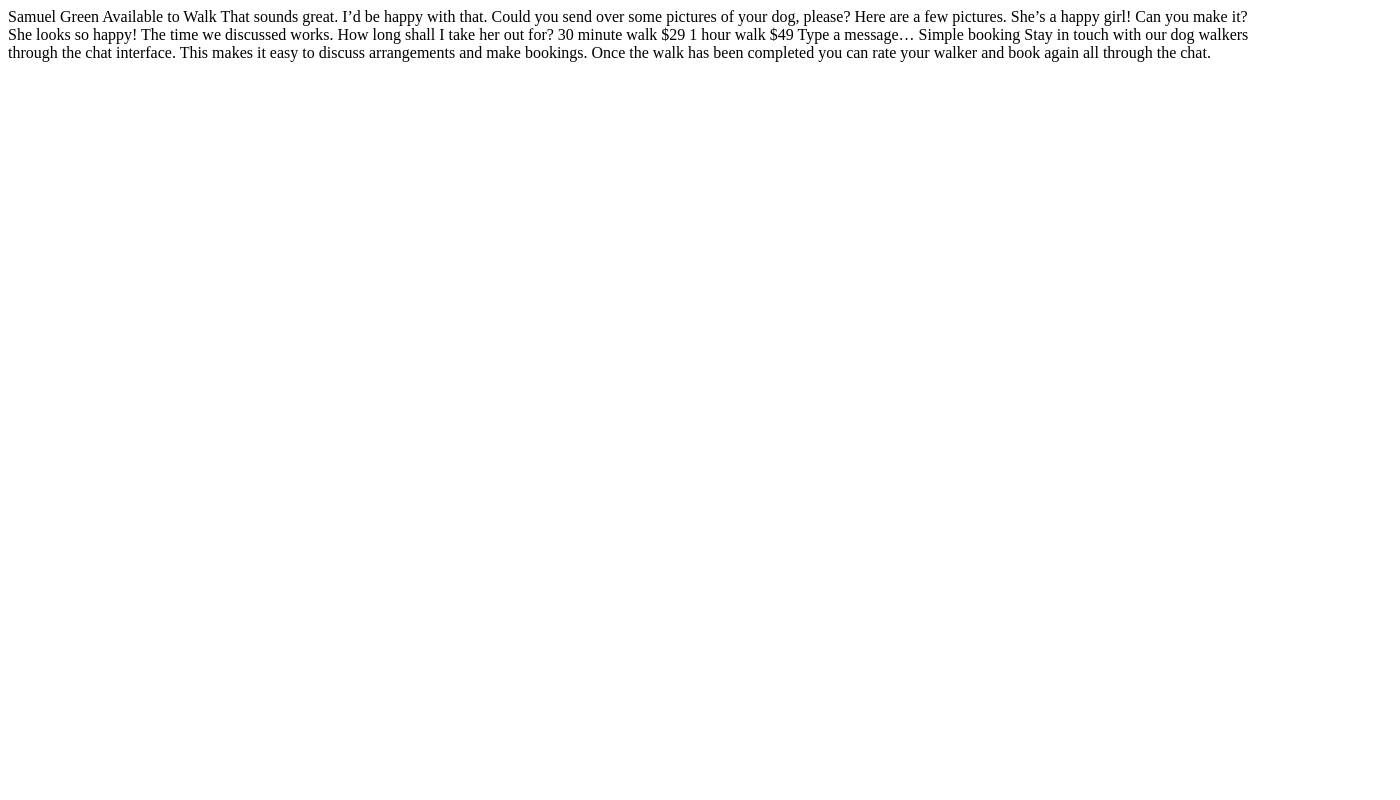
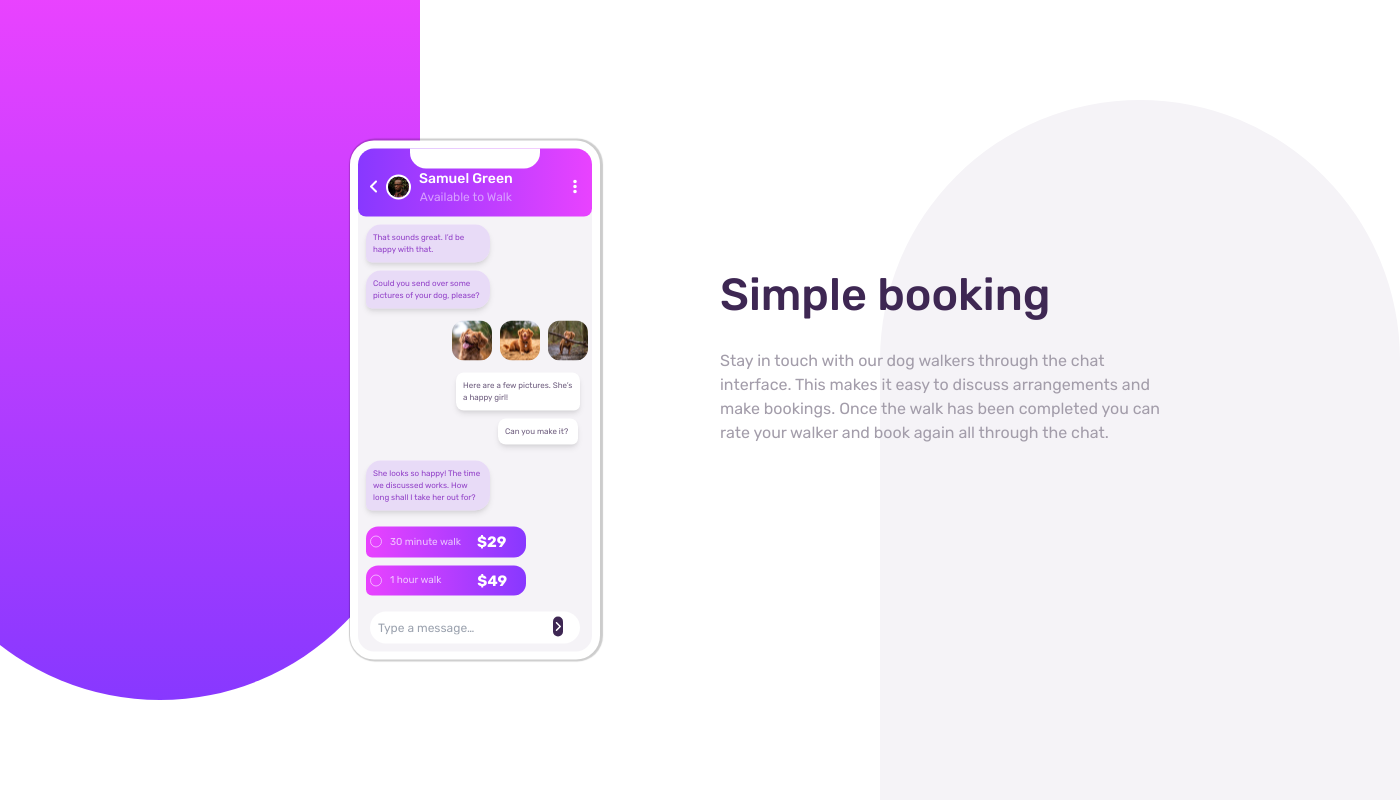
Before and after one commit to Koreankat/static-chat-app, a plain HTML site: page index.html in a window 1280 px wide. Shown: the whole page, 1400 px wide, since content can reach past the window. Drawn offline with nearby package versions, Linux system fonts and the light colour scheme.

Commit message:
v1 finish

```diff
--- a/index.html
+++ b/index.html
@@ -3,7 +3,8 @@
   <head>
     <meta charset="UTF-8" />
     <meta name="viewport" content="width=device-width, initial-scale=1.0" />
-
+    <script src="https://cdn.tailwindcss.com"></script>
+    <link rel="stylesheet" href="styles.css" />
     <link
       rel="icon"
       type="image/png"
@@ -13,14 +14,133 @@
 
     <title>Frontend Mentor | [Challenge Name Here]</title>
   </head>
-  <body>
-    Samuel Green Available to Walk That sounds great. I’d be happy with that.
-    Could you send over some pictures of your dog, please? Here are a few
-    pictures. She’s a happy girl! Can you make it? She looks so happy! The time
-    we discussed works. How long shall I take her out for? 30 minute walk $29 1
-    hour walk $49 Type a message… Simple booking Stay in touch with our dog
-    walkers through the chat interface. This makes it easy to discuss
-    arrangements and make bookings. Once the walk has been completed you can
-    rate your walker and book again all through the chat.
+  <body class="flex justify-center">
+    <div class="gradient-1"></div>
+    <div class="gradient-2"></div>
+    <div class="md:w-[820px] w-[305px] flex ml-20 justify-between v-center">
+      <div class="w-[250px] border-8 border-white phone rounded-3xl app-bg">
+        <div class="head-bg rounded-t-2xl">
+          <div class="w-[130px] h-[20px] bg-white rounded-b-2xl m-auto"></div>
+          <div class="flex items-center w-[200px] ml-3 pb-3">
+            <svg
+              xmlns="http://www.w3.org/2000/svg"
+              viewBox="0 0 256 512"
+              width="8px"
+            >
+              <path
+                fill="white"
+                d="M192 448c-8.188 0-16.38-3.125-22.62-9.375l-160-160c-12.5-12.5-12.5-32.75 0-45.25l160-160c12.5-12.5 32.75-12.5 45.25 0s12.5 32.75 0 45.25L77.25 256l137.4 137.4c12.5 12.5 12.5 32.75 0 45.25C208.4 444.9 200.2 448 192 448z"
+              />
+            </svg>
+            <img
+              src="/images/avatar.jpg"
+              alt="avatar"
+              width="25px"
+              class="mr-2 ml-2 border-2 border-white rounded-full"
+            />
+            <div class="flex flex-col justify-center items-center">
+              <h1 class="font-medium text-white text-sm">Samuel Green</h1>
+              <p class="text-xs p">Available to Walk</p>
+            </div>
+            <svg
+              xmlns="http://www.w3.org/2000/svg"
+              viewBox="0 0 128 512"
+              class="relative md:left-[60px] left-[40px] w-[4px]"
+            >
+              <path
+                fill="white"
+                d="M64 360C94.93 360 120 385.1 120 416C120 446.9 94.93 472 64 472C33.07 472 8 446.9 8 416C8 385.1 33.07 360 64 360zM64 200C94.93 200 120 225.1 120 256C120 286.9 94.93 312 64 312C33.07 312 8 286.9 8 256C8 225.1 33.07 200 64 200zM64 152C33.07 152 8 126.9 8 96C8 65.07 33.07 40 64 40C94.93 40 120 65.07 120 96C120 126.9 94.93 152 64 152z"
+              />
+            </svg>
+          </div>
+        </div>
+        <div class="rounded-b-2xl">
+          <div class="text-[8px] p-2 w-[140px] left-p-color">
+            <p class="left-p-bg p-[7px] left-p-borders mb-2 shadow-md">
+              That sounds great. I’d be happy with that.
+            </p>
+            <p class="left-p-bg p-[7px] left-p-borders shadow-md">
+              Could you send over some pictures of your dog, please?
+            </p>
+          </div>
+          <div class="">
+            <div class="flex justify-end">
+              <img
+                src="/images/dog-image-1.jpg"
+                alt="dog-image-1"
+                width="40px"
+                class="m-1 rounded-xl"
+              />
+              <img
+                src="/images/dog-image-2.jpg"
+                alt="dog-image-2"
+                width="40px"
+                class="m-1 rounded-xl"
+              />
+              <img
+                src="/images/dog-image-3.jpg"
+                alt="dog-image-3"
+                width="40px"
+                class="m-1 rounded-xl"
+              />
+            </div>
+            <div class="right-p-color text-[8px] p-2 max-w-[140px] ml-[90px]">
+              <p class="right-p-borders p-[7px] mb-2 bg-white shadow-md">
+                Here are a few pictures. She’s a happy girl!
+              </p>
+              <p
+                class="right-p-borders p-[7px] bg-white w-[80px] shadow-md ml-[42px]"
+              >
+                Can you make it?
+              </p>
+            </div>
+          </div>
+          <div class="text-[8px] p-2 w-[140px] left-p-color">
+            <p class="left-p-bg p-[7px] left-p-borders shadow-md">
+              She looks so happy! The time we discussed works. How long shall I
+              take her out for?
+            </p>
+          </div>
+          <div class="w-[160px] text-[10px] light-white m-2">
+            <div class="msg-bg p-1 flex items-center bot-msg mb-2">
+              <div class="circle mr-2"></div>
+              30 minute walk
+              <span class="font-bold text-[15px] text-white ml-4">$29</span>
+            </div>
+            <div class="msg-bg p-1 flex items-center bot-msg">
+              <div class="circle mr-2"></div>
+              1 hour walk
+              <span class="font-bold text-[15px] text-white ml-9">$49</span>
+            </div>
+          </div>
+          <div class="h-[40px] mb-2">
+            <input
+              type="text"
+              placeholder="Type a message…"
+              class="text-xs w-[210px] ml-3 p-2 rounded-full mb-2 mt-2"
+            />
+            <svg
+              xmlns="http://www.w3.org/2000/svg"
+              viewBox="0 0 256 512"
+              class="w-[10px] submit"
+            >
+              <path
+                fill="white"
+                d="M64 448c-8.188 0-16.38-3.125-22.62-9.375c-12.5-12.5-12.5-32.75 0-45.25L178.8 256L41.38 118.6c-12.5-12.5-12.5-32.75 0-45.25s32.75-12.5 45.25 0l160 160c12.5 12.5 12.5 32.75 0 45.25l-160 160C80.38 444.9 72.19 448 64 448z"
+              />
+            </svg>
+          </div>
+        </div>
+      </div>
+      <div class="md:w-[450px] w-full box-right">
+        <h1 class="heading">Simple booking</h1>
+        <p class="para">
+          Stay in touch with our dog walkers through the chat interface. This
+          makes it easy to discuss arrangements and make bookings. Once the walk
+          has been completed you can rate your walker and book again all through
+          the chat.
+        </p>
+      </div>
+    </div>
   </body>
 </html>
--- /dev/null
+++ b/styles.css
@@ -0,0 +1,154 @@
+@import url("https://fonts.googleapis.com/css2?family=Rubik:wght@400;500;700&display=swap");
+* {
+  margin: 0;
+}
+body {
+  width: 375px;
+  height: 940px;
+  font-family: "Rubik", sans-serif;
+  overflow: hidden;
+}
+.gradient-1 {
+  background-image: linear-gradient(
+    to bottom,
+    hsl(293, 100%, 63%),
+    hsl(264, 100%, 61%)
+  );
+  width: 250px;
+  height: 500px;
+  border-bottom-right-radius: 999px;
+  position: absolute;
+  z-index: -1;
+  left: -100px;
+}
+.gradient-2 {
+  background-color: hsl(270, 20%, 96%);
+  width: 200px;
+  height: 500px;
+  border-top-left-radius: 999px;
+  z-index: -1;
+  position: absolute;
+  right: -100px;
+}
+.v-center {
+  margin: 0;
+  position: absolute;
+  top: 50%;
+  -ms-transform: translateY(-50%);
+  transform: translateY(-50%);
+}
+.head-bg {
+  background-image: linear-gradient(
+    to left,
+    hsl(293, 100%, 63%),
+    hsl(264, 100%, 61%)
+  );
+  border-bottom-left-radius: 8px;
+  border-bottom-right-radius: 8px;
+}
+.phone {
+  box-shadow: 1px 0px 1px 2px rgba(0, 0, 0, 0.2);
+}
+.p {
+  color: hsl(276, 100%, 81%);
+}
+.app-bg {
+  background-color: hsl(270, 20%, 96%);
+}
+.left-p-color {
+  color: hsl(276, 55%, 52%);
+}
+.right-p-color {
+  color: hsl(271, 15%, 43%);
+}
+.left-p-bg {
+  background-color: hsla(269, 71%, 89%, 0.658);
+}
+.left-p-borders {
+  border-radius: 15px;
+  border-bottom-left-radius: 6px;
+}
+.right-p-borders {
+  border-radius: 8px;
+  border-bottom-right-radius: 6px;
+}
+.msg-bg {
+  background-image: linear-gradient(
+    to right,
+    hsl(293, 100%, 63%),
+    hsl(264, 100%, 61%)
+  );
+  border-radius: 15px;
+  border-bottom-left-radius: 6px;
+}
+.circle {
+  border: 1px solid rgba(255, 255, 255, 0.564);
+  width: 12px;
+  height: 12px;
+  border-radius: 999px;
+}
+.light-white {
+  color: rgba(255, 255, 255, 0.7);
+}
+.bot-msg {
+  border-radius: 12px;
+  border-bottom-left-radius: 6px;
+}
+.submit {
+  background-color: hsl(271, 36%, 24%);
+  width: 20px;
+  height: 20px;
+  border-radius: 999px;
+  padding: 2px;
+  position: relative;
+  bottom: 35px;
+  left: 195px;
+  cursor: pointer;
+}
+.heading {
+  color: hsl(271, 36%, 24%);
+  font-size: 45px;
+  font-weight: 500;
+  margin-bottom: 20px;
+}
+.para {
+  color: hsl(270, 7%, 64%);
+}
+.box-right {
+  position: relative;
+  top: 120px;
+}
+
+@media (min-width: 768px) {
+  .gradient-1 {
+    background-image: linear-gradient(
+      to bottom,
+      hsl(293, 100%, 63%),
+      hsl(264, 100%, 61%)
+    );
+    width: 520px;
+    height: 700px;
+    border-bottom-left-radius: 999px;
+    border-bottom-right-radius: 999px;
+    position: absolute;
+    z-index: -1;
+    left: -100px;
+  }
+  .gradient-2 {
+    background-color: hsl(270, 20%, 96%);
+    width: 520px;
+    height: 700px;
+    border-top-left-radius: 999px;
+    border-top-right-radius: 999px;
+    position: absolute;
+
+    bottom: 0px;
+    z-index: -1;
+    right: -120px;
+  }
+  body {
+    width: 1440px;
+    height: auto;
+    overflow: hidden;
+  }
+}
```
